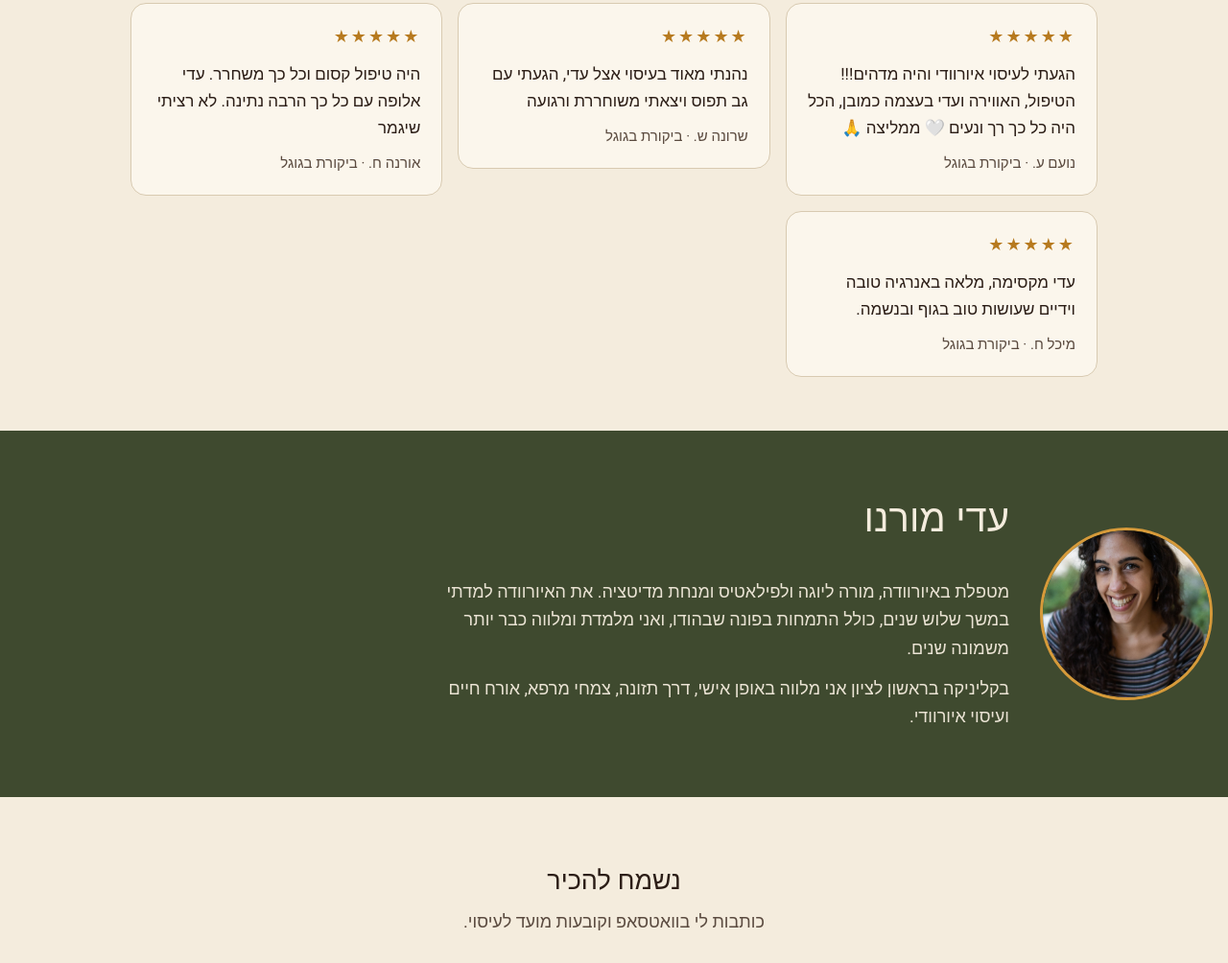
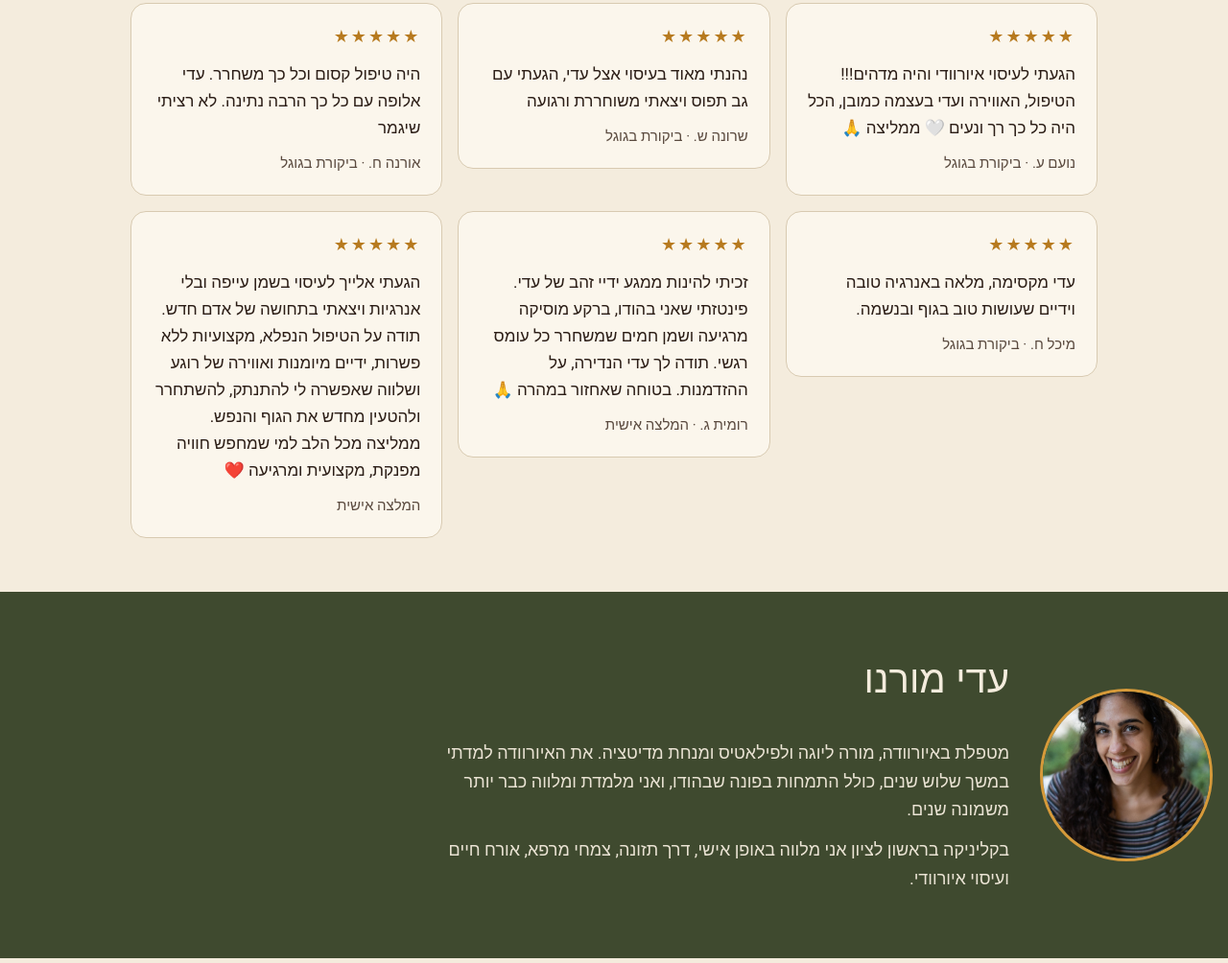
Before and after one commit to adisharabi93/sukshma-site, a plain HTML site: page ayurvedic-massage-women/index.html in a window 1280 px wide. Shown: the part 1908-2912 px from the top of the page at 96% size. Drawn offline with Linux system fonts and the light colour scheme.

Commit message:
Massage page: add two personal testimonials sent for publication
Co-Authored-By: Claude Opus 5.5 <noreply@anthropic.com>
Claude-Session: https://claude.ai/code/session_01GXUpyUBGSTLshYUijSP7js

```diff
--- a/ayurvedic-massage-women/index.html
+++ b/ayurvedic-massage-women/index.html
@@ -177,6 +177,8 @@ a{color:inherit}
       <li><figure class="rv-card"><div class="rv-stars" aria-label="5 כוכבים">★★★★★</div><blockquote>נהנתי מאוד בעיסוי אצל עדי, הגעתי עם גב תפוס ויצאתי משוחררת ורגועה</blockquote><figcaption>שרונה ש. · ביקורת בגוגל</figcaption></figure></li>
       <li><figure class="rv-card"><div class="rv-stars" aria-label="5 כוכבים">★★★★★</div><blockquote>היה טיפול קסום וכל כך משחרר. עדי אלופה עם כל כך הרבה נתינה. לא רציתי שיגמר</blockquote><figcaption>אורנה ח. · ביקורת בגוגל</figcaption></figure></li>
       <li><figure class="rv-card"><div class="rv-stars" aria-label="5 כוכבים">★★★★★</div><blockquote>עדי מקסימה, מלאה באנרגיה טובה וידיים שעושות טוב בגוף ובנשמה.</blockquote><figcaption>מיכל ח. · ביקורת בגוגל</figcaption></figure></li>
+      <li><figure class="rv-card"><div class="rv-stars" aria-hidden="true">★★★★★</div><blockquote>זכיתי להינות ממגע ידיי זהב של עדי. פינטזתי שאני בהודו, ברקע מוסיקה מרגיעה ושמן חמים שמשחרר כל עומס רגשי. תודה לך עדי הנדירה, על ההזדמנות. בטוחה שאחזור במהרה 🙏</blockquote><figcaption>רומית ג. · המלצה אישית</figcaption></figure></li>
+      <li><figure class="rv-card"><div class="rv-stars" aria-hidden="true">★★★★★</div><blockquote>הגעתי אלייך לעיסוי בשמן עייפה ובלי אנרגיות ויצאתי בתחושה של אדם חדש. תודה על הטיפול הנפלא, מקצועיות ללא פשרות, ידיים מיומנות ואווירה של רוגע ושלווה שאפשרה לי להתנתק, להשתחרר ולהטעין מחדש את הגוף והנפש. ממליצה מכל הלב למי שמחפש חוויה מפנקת, מקצועית ומרגיעה ❤️</blockquote><figcaption>המלצה אישית</figcaption></figure></li>
     </ul>
   </div>
 </section>
```
